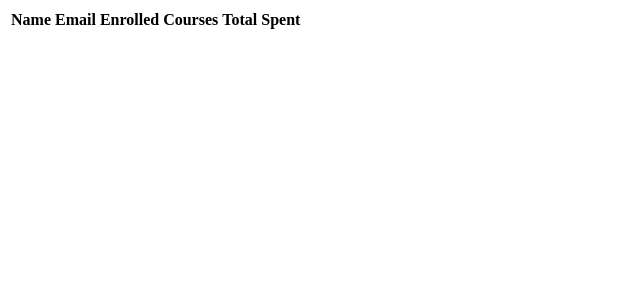
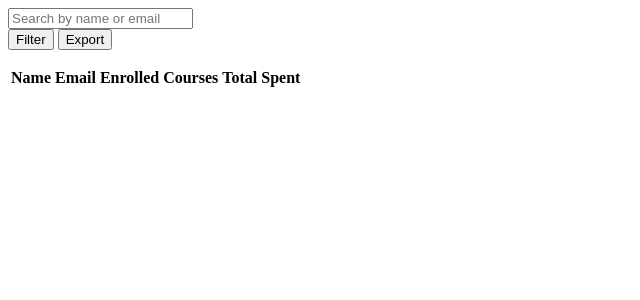
Before and after one commit to ilyassan/youdemy, a PHP site: page /students/index.php in a window 1280 px wide. Shown: the top 300 px of the page, without its empty margins (0-640 px from the left). Run offline with PHP 8.4, Linux system fonts and the light colour scheme; data that the repository does not hold is empty.

Commit message:
#79 Implement the filterbar logic in the teacher students page.

```diff
--- a/app/View/teacher/students/index.php
+++ b/app/View/teacher/students/index.php
@@ -1,7 +1,19 @@
 <div class="max-w-7xl mx-auto px-4 sm:px-6 lg:px-8">
     <!-- Student Table Section -->
     <div class="overflow-x-auto bg-white shadow-lg rounded-lg p-6">
-
+        <!-- Table Header -->
+        <form class="flex items-center justify-between mb-4">
+            <div class="flex items-center">
+                <div class="relative">
+                    <input type="text" name="keyword" value="<?=$_GET['keyword'] ?? ''?>" autocomplete="off" placeholder="Search by name or email" class="bg-white border border-gray-300 rounded-lg px-4 py-2 w-64 focus:outline-none focus:ring-2 focus:ring-indigo-600">
+                    <i class="fas fa-search absolute right-2 -translate-y-1/2 top-1/2 text-gray-500"></i>
+                </div>
+            </div>
+            <div class="flex space-x-4">
+                <button class="px-4 py-2 bg-indigo-600 text-white rounded-lg hover:bg-indigo-700 focus:outline-none">Filter</button>
+                <button class="px-4 py-2 bg-gray-300 text-gray-800 rounded-lg hover:bg-gray-400 focus:outline-none">Export</button>
+            </div>
+        </form>
 
         <!-- Table -->
         <table class="w-full text-left table-auto">
```
